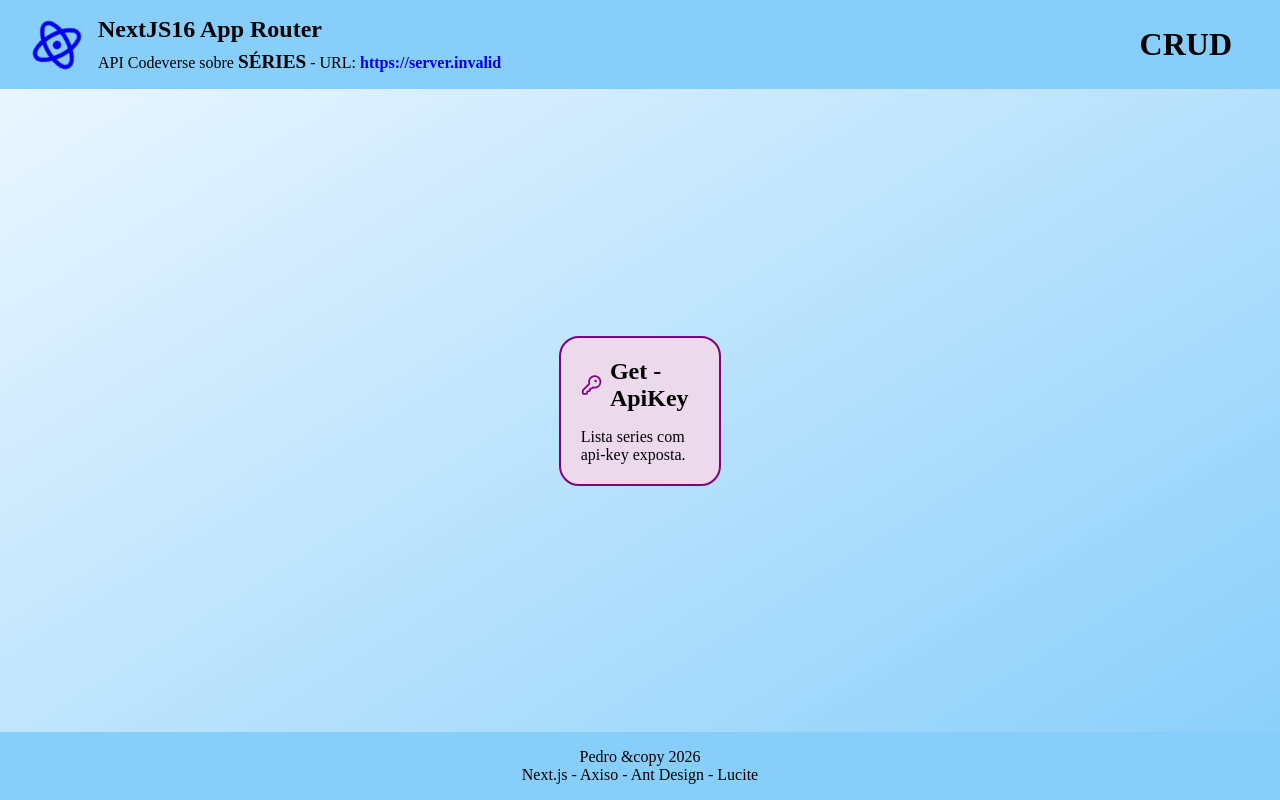
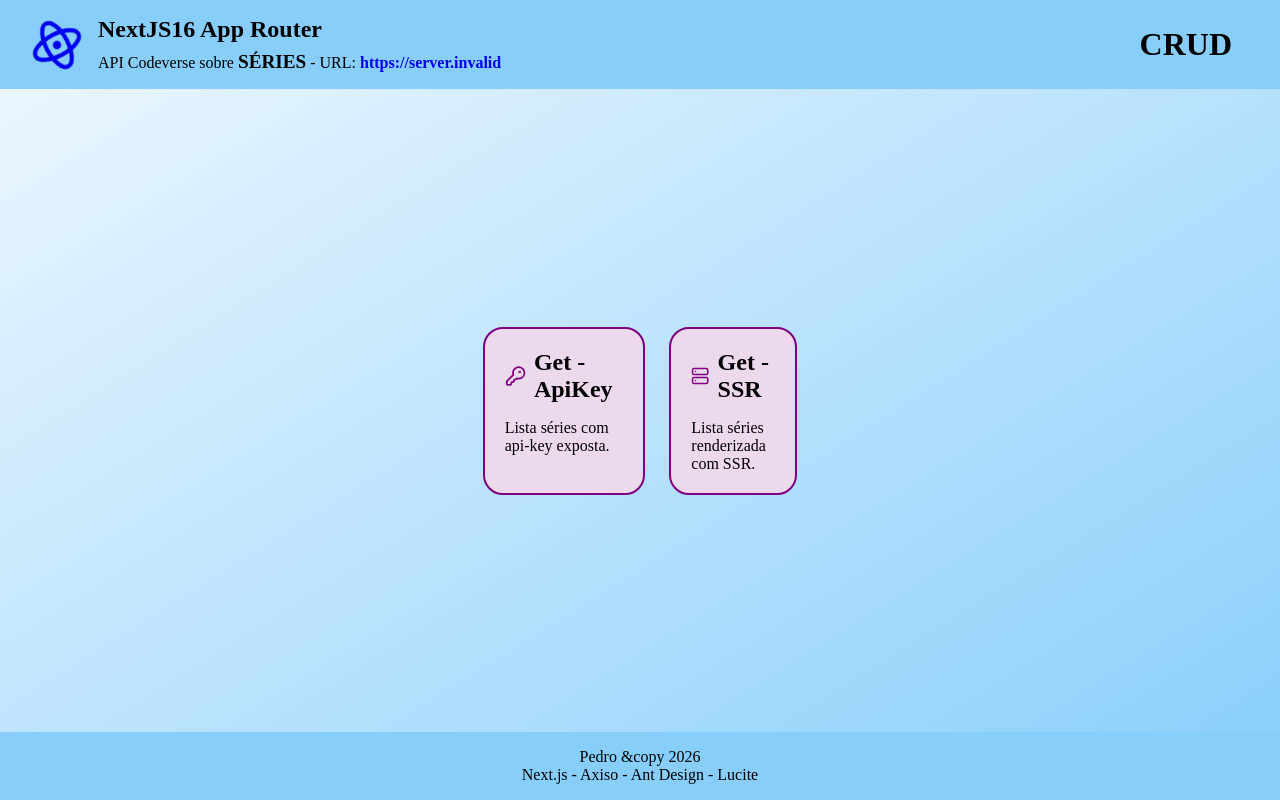
Before and after one commit to PedroUE/FrontEnd2-Fullstack, a Next.js app: page / in a window 1280 px wide. Built offline with nearby package versions, Linux system fonts and the light colour scheme; no server answers; what @ant-design/nextjs-registry would draw is missing.

Commit message:
ft: atualiza e cria a page.jsx SSR

```diff
--- a/src/data/crud.js
+++ b/src/data/crud.js
@@ -1,4 +1,4 @@
-import { KeyRound } from 'lucide-react';
+import { KeyRound, Server } from 'lucide-react';
 
 
 export const examples = [
@@ -6,10 +6,18 @@ export const examples = [
         id: 1,
         method: 'ApiKey',
         verb: 'Get',
-        description: 'Lista series com api-key exposta.',
+        description: 'Lista séries com api-key exposta.',
         color: 'purple',
         Icon: KeyRound,
-    }
+    },
+    {
+        id: 2,
+        method: 'SSR',
+        verb: 'Get',
+        description: 'Lista séries renderizada com SSR.',
+        color: 'purple',
+        Icon: Server,
+    },
 ];
 
 
```
Also changed, not shown: src/app/ssr/page.jsx (added, +27 -0 lines).
